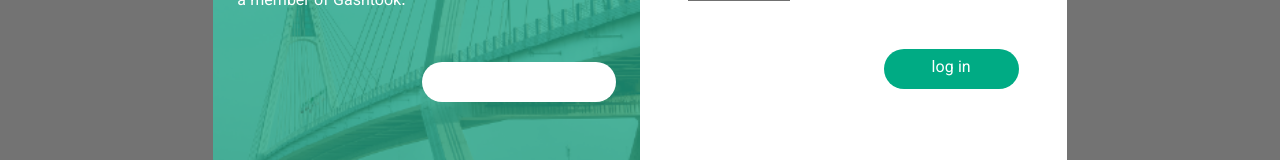
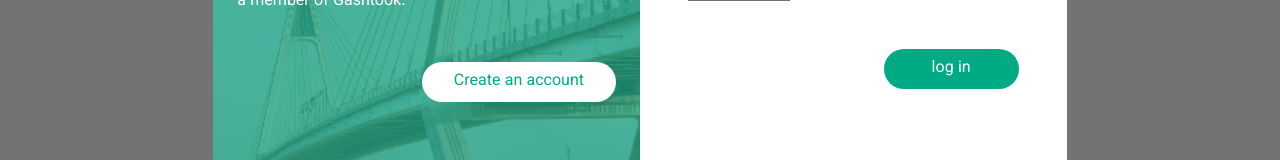
Before and after one commit to DevPlatformTeam/gashtook, a Next.js app: page /en/auth/login in a window 1280 px wide. Shown: the part 604-764 px from the top of the page. Built offline with nearby package versions, Linux system fonts and the light colour scheme.

Commit message:
fix-bug: Add text color support to Button component

```diff
--- a/src/components/Button/Button.tsx
+++ b/src/components/Button/Button.tsx
@@ -51,13 +51,13 @@ const Button: React.FC<IButtonProps> = ({
     >
       {isRTL ? (
         <>
-          <span>{text}</span>
+          <span className={textColor ? `text-${textColor}` : ''}>{text}</span>
           {icon && <span>{icon}</span>}
         </>
       ) : (
         <>
           {icon && <span>{icon}</span>}
-          <span>{text}</span>
+          <span className={textColor ? `text-${textColor}` : ''}>{text}</span>
         </>
       )}
     </button>
```
